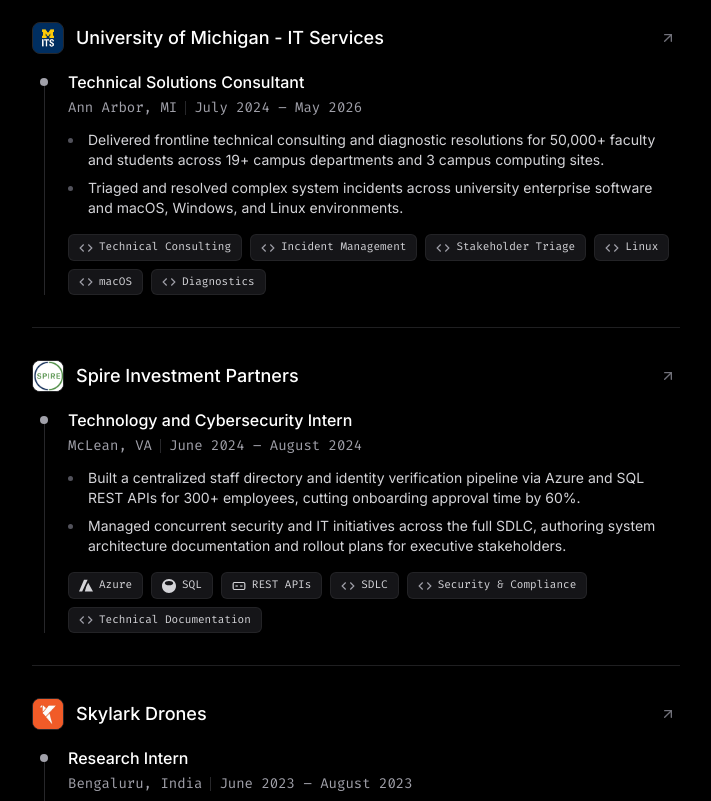
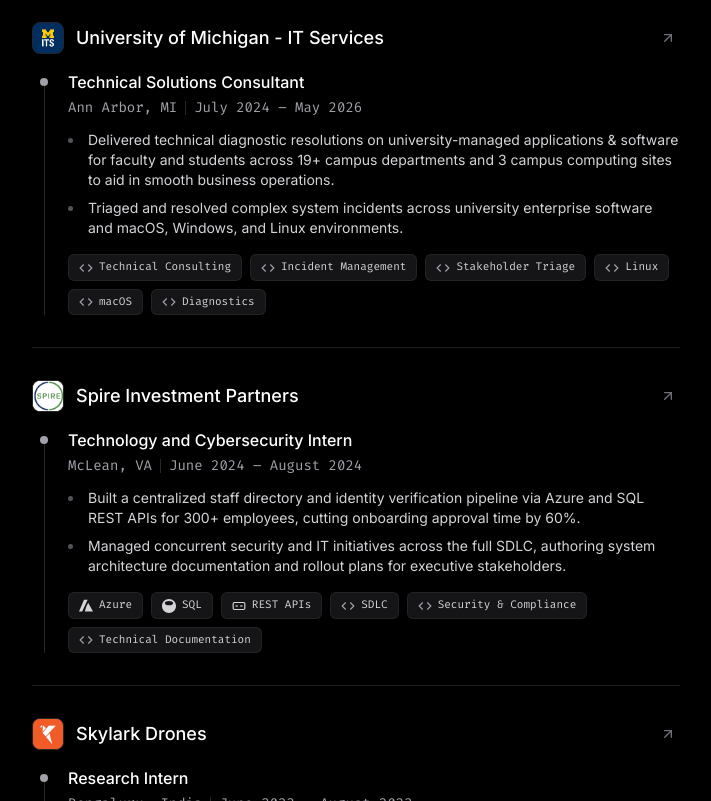
Before and after one commit to tejasdu/tejasdu.github.io, a React (Vite) app: page / in a window 1280 px wide. Shown: the part 1440-2241 px from the top of the page, without its empty margins (284-995 px from the left). Built offline with nearby package versions, Linux system fonts and the light colour scheme.

Commit message:
Update diagnostic resolutions bullet for Technical Solutions Consultant role

```diff
--- a/src/data/portfolioData.js
+++ b/src/data/portfolioData.js
@@ -129,7 +129,7 @@ export const portfolioData = {
       summary: "Provided frontline technical consulting and cross-system incident diagnostics across 19+ campus departments.",
       techStack: ["Technical Consulting", "Incident Management", "Stakeholder Triage", "Linux", "macOS", "Diagnostics"],
       achievements: [
-        "Delivered frontline technical consulting and diagnostic resolutions for 50,000+ faculty and students across 19+ campus departments and 3 campus computing sites.",
+        "Delivered technical diagnostic resolutions on university-managed applications & software for faculty and students across 19+ campus departments and 3 campus computing sites to aid in smooth business operations.",
         "Triaged and resolved complex system incidents across university enterprise software and macOS, Windows, and Linux environments."
       ]
     },
```
